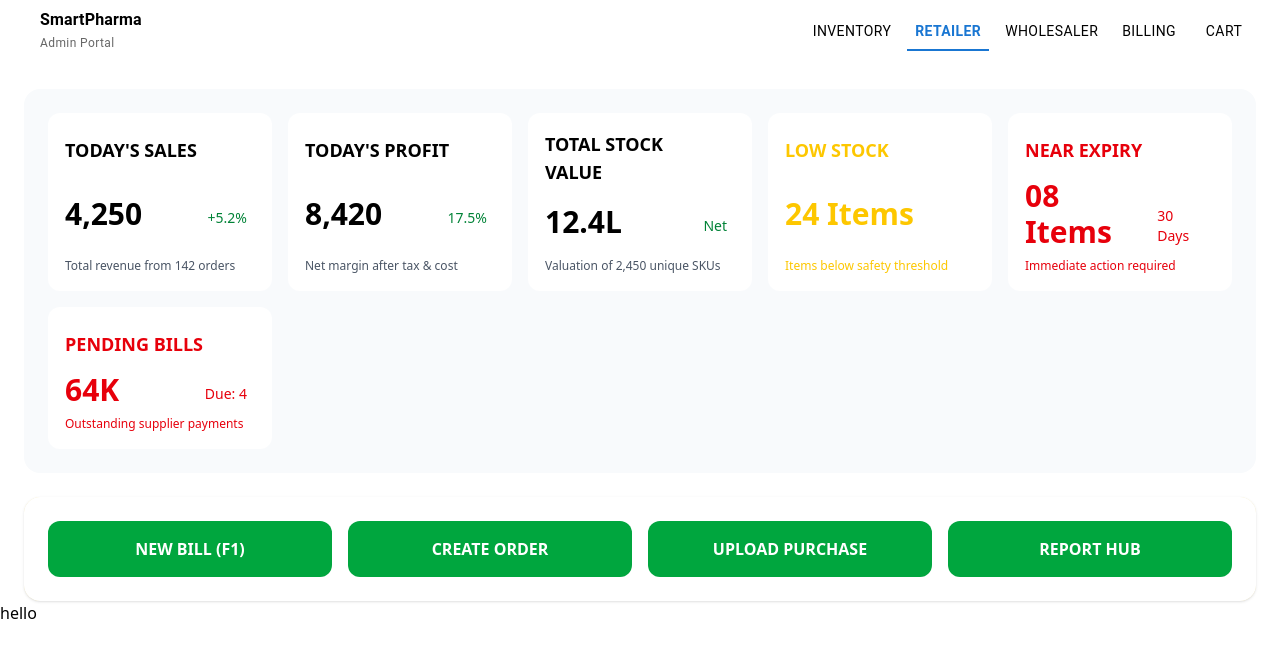
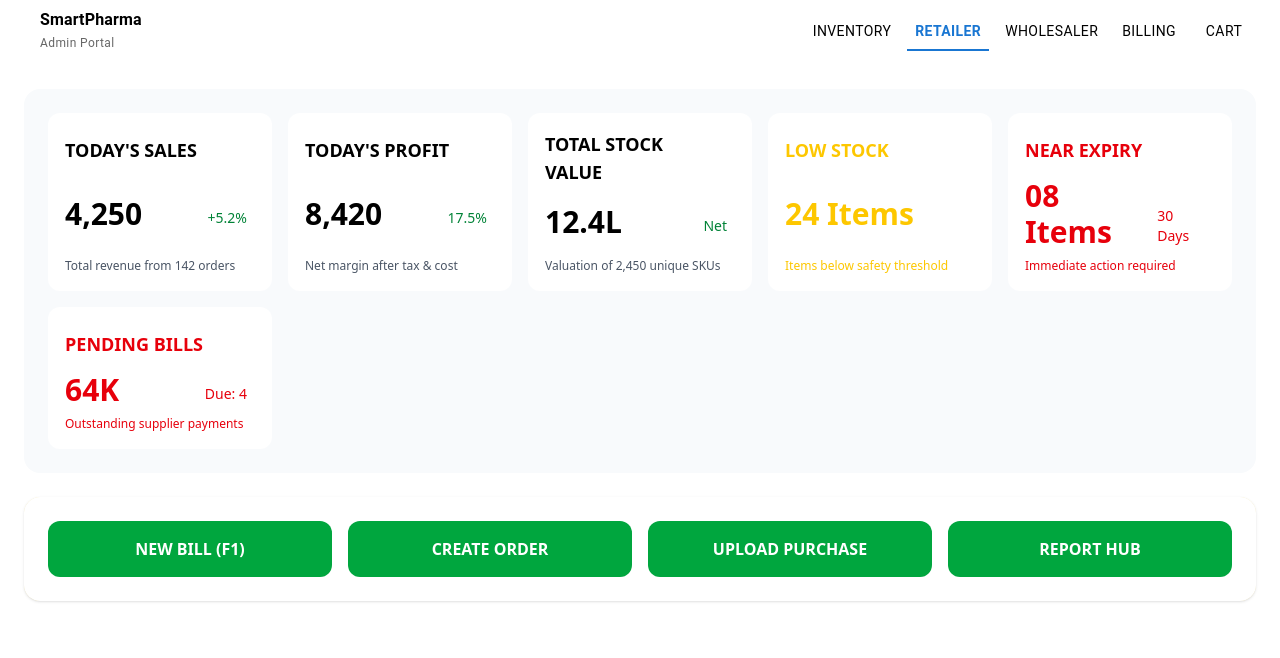
Before and after one commit to Simran357/SmartPharma, a React (Vite) app: page /Retailer in a window 1280 px wide. Shown: the top 658 px of the page. Built offline with nearby package versions, Linux system fonts and the light colour scheme; some icons are missing.

Commit message:
reatiler update

```diff
--- a/src/Components/Dashboard/Retailer.jsx
+++ b/src/Components/Dashboard/Retailer.jsx
@@ -132,7 +132,8 @@ const Retailer = () => {
 </section>
 <section>
   <div>
-  <h1>hello</h1></div>
+
+ </div>
 </section>
 
 
```
